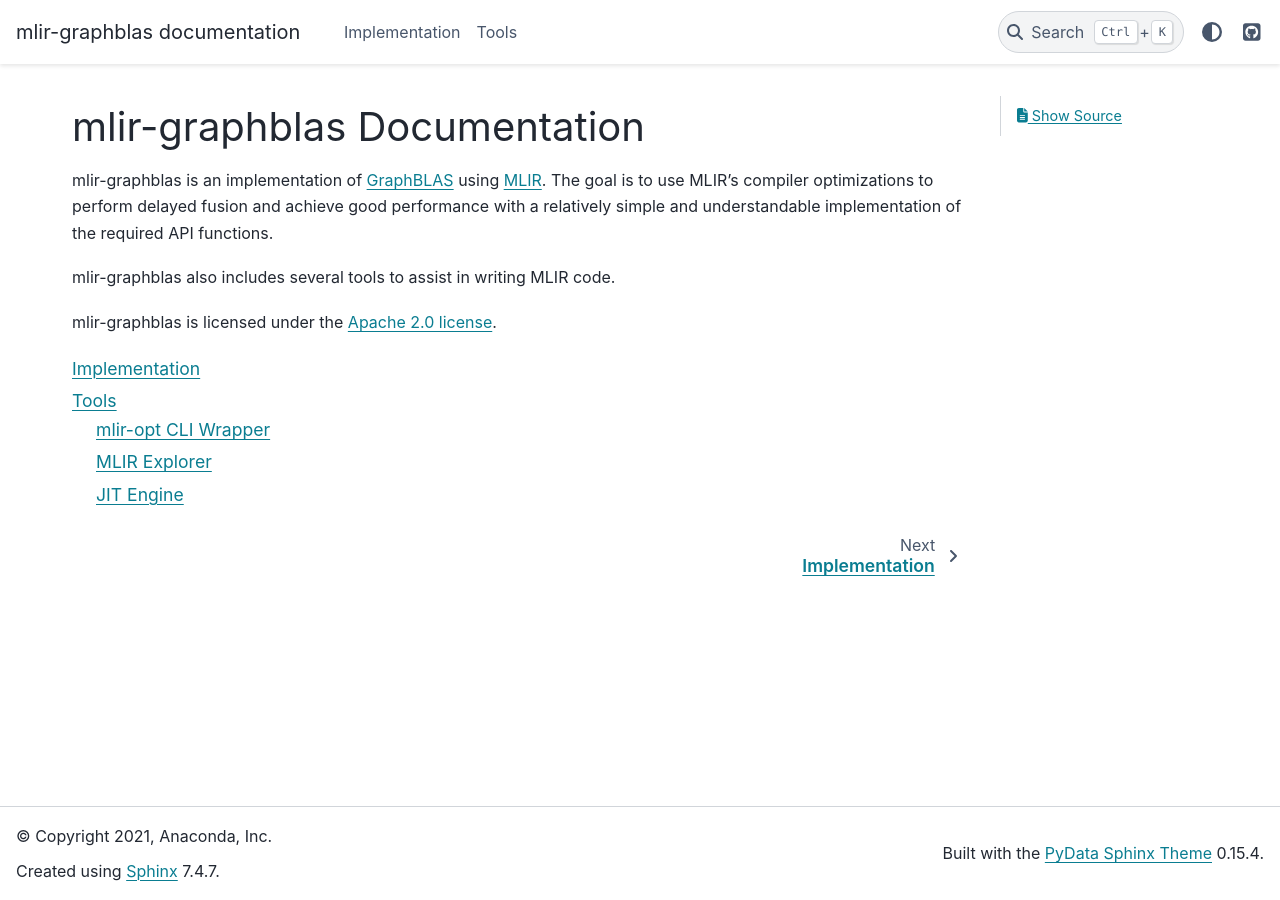
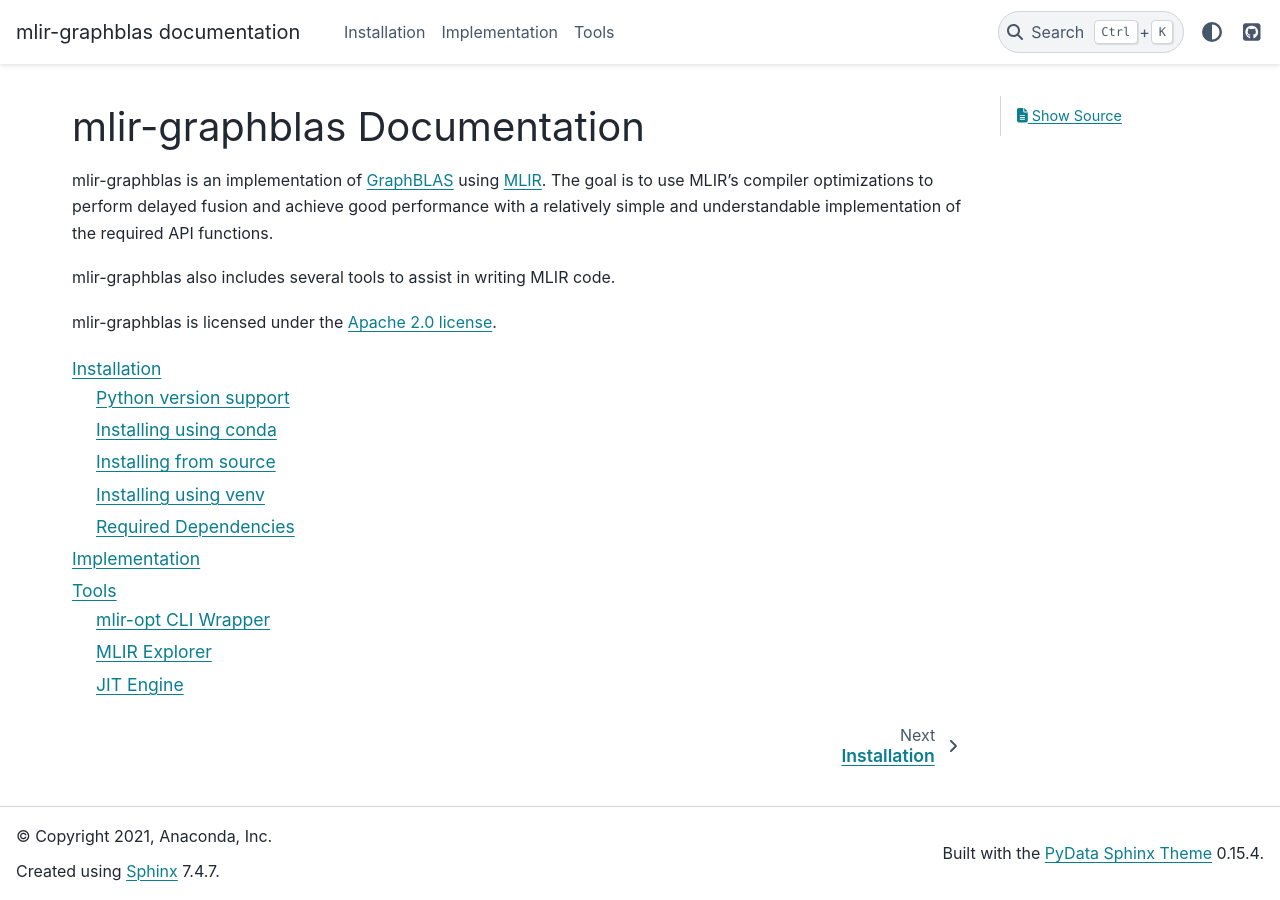
Before and after one commit to metagraph-dev/mlir-graphblas, a Sphinx documentation site: the page built from docs/index.rst, in a window 1280 px wide. Built offline with Sphinx 7.4.7 and the PyData theme 0.15.4, drawn with Linux system fonts in a browser that asks for light colours; some of the changed lines change nothing that is shown.

Commit message:
Add install instructions to documentation (#26)
This change adds some documentation on how to install mlir-graphblas via conda. Instructions for building from source or installing using venv are currently not present.

```diff
--- a/docs/index.rst
+++ b/docs/index.rst
@@ -13,5 +13,6 @@
 .. toctree::
    :maxdepth: 2
 
+   installation/index
    implementation/index
    tools/index
--- /dev/null
+++ b/docs/installation/index.rst
@@ -0,0 +1,43 @@
+.. _installation:
+
+Installation
+============
+
+mlir-graphblas is implemented via Python and Cython.
+
+Building from source or installing from ``pip`` is possible, but the recommended method to install is using ``conda``.
+
+Python version support
+----------------------
+
+Python 3.8 and above is supported.
+
+Installing using conda
+----------------------
+
+::
+
+    conda install -c conda-forge -c metagraph mlir-graphblas
+
+Installing from source
+----------------------
+
+Instructions for building from source are currently a work in progress.
+
+Installing using venv
+---------------------
+
+Instructions for installing via venv are currently a work in progress.
+
+Required Dependencies
+---------------------
+
+These should be automatically installed when mlir-graphblas is installed
+
+  - `numpy <https://numpy.org>`__
+  - `PyMLIR <https://github.com/metagraph-dev/pymlir>`__
+  - `llvmlite <https://llvmlite.readthedocs.io/en/latest/>`__
+  - `pygments <https://pygments.org/>`__
+  - `donfig <https://donfig.readthedocs.io/>`__
+  - `panel <https://panel.holoviz.org/>`__
+  - `bokeh <https://bokeh.org/>`__
```
